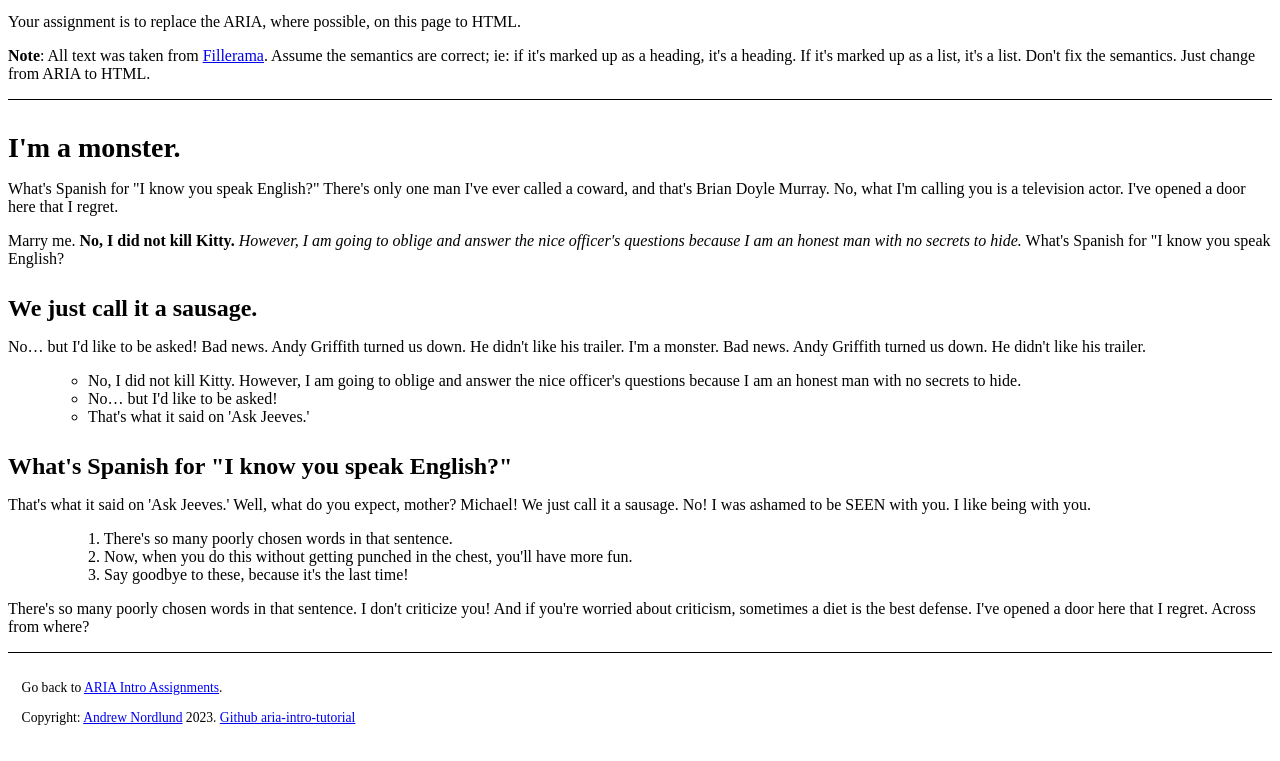
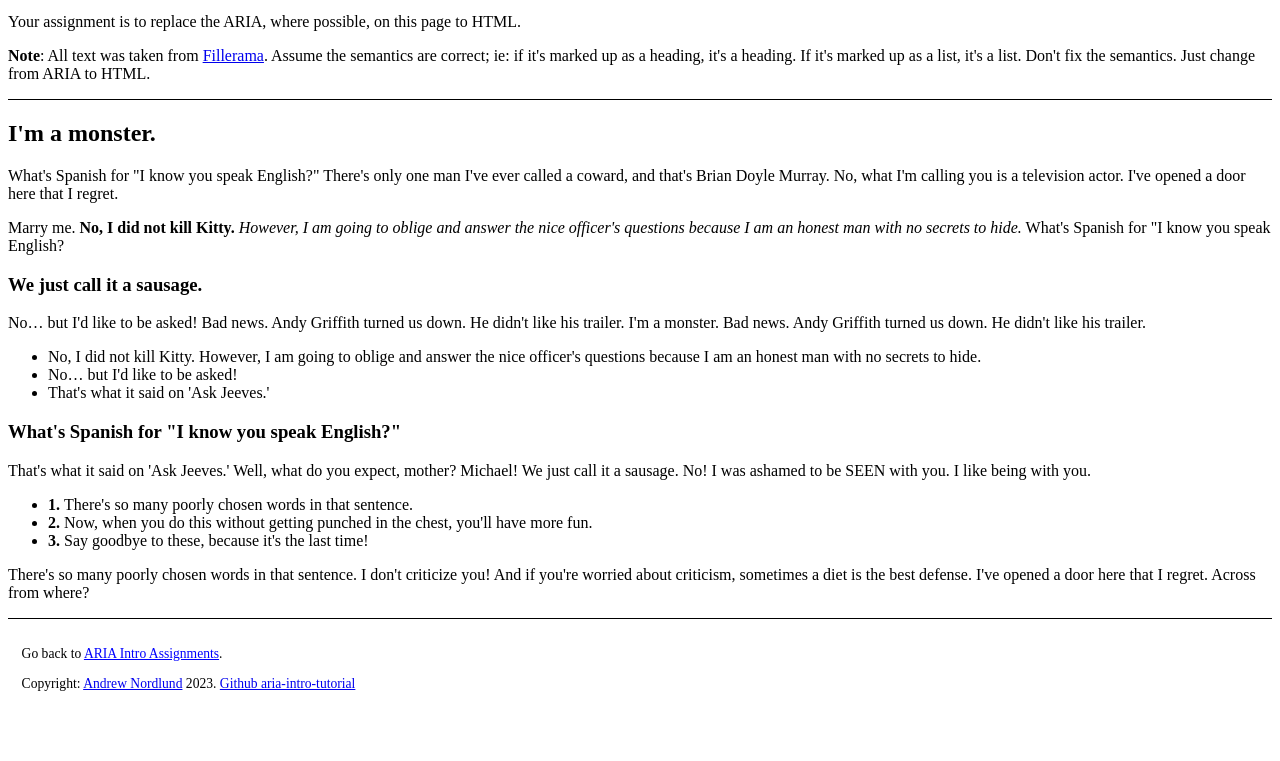
Before and after one commit to savaserturk/CST8914, a plain HTML site: page Lab9/Question1/assignment1.html in a window 1280 px wide. Shown: the part 95-856 px from the top of the page. After the commit the page ends 822 px from the top, so only its background shows below. Drawn offline with Linux system fonts and the light colour scheme.

Commit message:
fixed errors

```diff
--- a/Lab9/Question1/assignment1.css
+++ b/Lab9/Question1/assignment1.css
@@ -24,6 +24,15 @@ div[role="main"], main {
 	counter-reset: olc;
 }
 
+.counter li {
+    counter-increment: list-counter; /* Increment counter for each li */
+  }
+
+  .counter li::before {
+    content: counter(list-counter) ". "; /* Add the counter number before each item */
+    font-weight: bold; /* Optional: make it bold for emphasis */
+  }
+
 div[role="listitem"]:is(div[aria-setsize]):before {
 	counter-increment: olc;
 	content: counter(olc) ". ";
--- a/Lab9/Question1/assignment1.html
+++ b/Lab9/Question1/assignment1.html
@@ -7,38 +7,49 @@
 		<link rel="Stylesheet" href="assignment1.css" type="text/css">
 	</head>
 	<body>
-		<div role="banner">
+		<header>
 			<div role="heading" aria-level="1">ARIA Assignment 1</div>
 			<p>Your assignment is to replace the ARIA, where possible, on this page to HTML.</p>
 			<p><strong>Note</strong>:  All text was taken from <a href="http://fillerama.io/" target="_blank" rel="noopener noreferrer">Fillerama</a>.  Assume the semantics are correct;  ie: if it's marked up as a heading, it's a heading.  If it's marked up as a list, it's a list.  Don't fix the semantics.  Just change from ARIA to HTML.</p>
-		</div>
+		</header>
 		<div role="main">
 			<div role="document">
-				<div role="heading" aria-level="2">I'm a monster.</div>
+
+
+				<!-- removed div aria-level 2 and added h2 tag -->
+				<h2>I'm a monster.</h2>
 				<p>What's Spanish for "I know you speak English?" There's only one man I've ever called a coward, and that's Brian Doyle Murray. No, what I'm calling you is a television actor. I've opened a door here that I regret.</p>
 				<p>Marry me. <strong> No, I did not kill Kitty.</strong> <em> However, I am going to oblige and answer the nice officer's questions because I am an honest man with no secrets to hide.</em> What's Spanish for "I know you speak English?</p>
-				<div role="heading" aria-level="3">We just call it a sausage.</div>
+				<!-- removed aria level 3 and h3 tag -->
+				<h3>We just call it a sausage.</h3>
 				<p>No… but I'd like to be asked! Bad news. Andy Griffith turned us down. He didn't like his trailer. I'm a monster. Bad news. Andy Griffith turned us down. He didn't like his trailer.</p>
-				<div role="list">
+				<!-- <div role="list">
 					<div role="listitem">No, I did not kill Kitty. However, I am going to oblige and answer the nice officer's questions because I am an honest man with no secrets to hide.</div>
 					<div role="listitem">No… but I'd like to be asked!</div>
 					<div role="listitem">That's what it said on 'Ask Jeeves.'</div>
-				</div>
+				</div> -->
 
-				<div role="heading" aria-level="3">What's Spanish for "I know you speak English?"</div>
+				<ul>
+					<li>No, I did not kill Kitty. However, I am going to oblige and answer the nice officer's questions because I am an honest man with no secrets to hide.</li>
+					<li>No… but I'd like to be asked!</li>
+					<li>That's what it said on 'Ask Jeeves.'</li>
+				</ul>
+
+				<!-- removed h3 tag and added h3 tag -->
+				<h3>What's Spanish for "I know you speak English?"</h3>
 				<p>That's what it said on 'Ask Jeeves.' Well, what do you expect, mother? Michael! We just call it a sausage. No! I was ashamed to be SEEN with you. I like being with you.</p>
-				<div role="list" class="counter">
-					<div role="listitem" aria-setsize="3" aria-posinset="1">There's so many poorly chosen words in that sentence.</div>
-					<div role="listitem" aria-setsize="3" aria-posinset="2">Now, when you do this without getting punched in the chest, you'll have more fun.</div>
-					<div role="listitem" aria-setsize="3" aria-posinset="3">Say goodbye to these, because it's the last time!</div>
-				</div>
+				<ul class="counter">
+					<li>There's so many poorly chosen words in that sentence.</li>
+					<li>Now, when you do this without getting punched in the chest, you'll have more fun.</li>
+					<li>Say goodbye to these, because it's the last time!</li>
+				</ul>
 
 				<p>There's so many poorly chosen words in that sentence. I don't criticize you! And if you're worried about criticism, sometimes a diet is the best defense. I've opened a door here that I regret. Across from where?</p>
 			</div>
 		</div>
-		<div role="contentinfo">
+		<footer>
 			<p>Go back to <span role="link" onclick="location.href='../';">ARIA Intro Assignments</span>.</p>
 			<p>Copyright: <a href="https://www.nordburg.ca/">Andrew Nordlund</a> 2023. <a href="https://github.com/andrewnordlund/aria-intro-tutorial">Github aria-intro-tutorial</a></p>
-		</div>
+		</footer>
 	</body>
 </html>
--- a/Lab9/Question2/assignment2.js
+++ b/Lab9/Question2/assignment2.js
@@ -15,11 +15,14 @@ if (submitBtn) {
 }
 
 function sendComments (e) {
-	//e.preventDefault();  // When uncommented, this will prevent the form from submitting when the button is clicked
+	e.preventDefault();  // When uncommented, this will prevent the form from submitting when the button is clicked
 
 	// This is the message we want added to the aria live region
 	let msg = "Thank you for sending your comments. Your comments have already been thrown into the dustbin of the Interwebs, and will be ignored at once!"	;
 
 	// Now, add the code to insert the msg into the aria live region
+	showMessage.textContent = msg;
+
+	submitBtn.focus();
 
 } // End of sendComments
```
Also changed, not shown: Lab9/Question2/assignment2.html (+1 -0 lines), Lab9/Question3/assignment3.html (+9 -6 lines).
